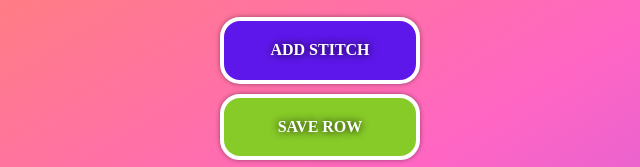
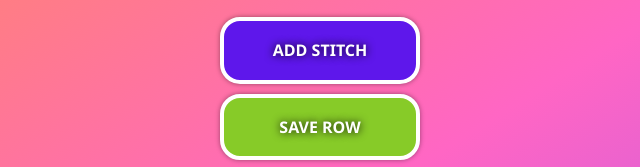
Before and after one commit to figliadelre/crochet-stitch-counter, a plain HTML site: page index.html in a window 1280 px wide. Shown: the part 173-340 px from the top of the page, 320-960 px from the left. Drawn offline with nearby package versions, Linux system fonts and the light colour scheme.

Commit message:
Update index.css

```diff
--- a/index.css
+++ b/index.css
@@ -32,7 +32,8 @@ p {
 
 button {
     outline: 0 !important;
-    font-family: 'Arial Narrow Bold';
+    font-family: 'Segoe UI', sans-serif;
+    font-style: bold;
     display: flex;
     justify-content: center;
     align-content: center;
```
